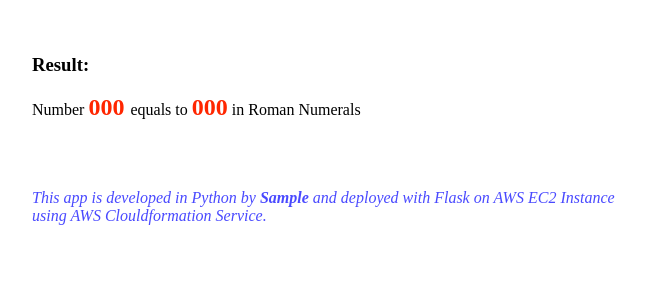
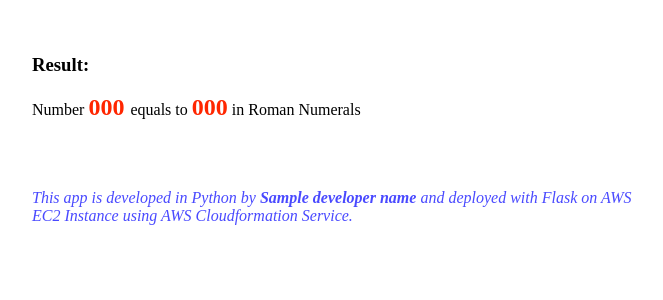
Before and after one commit to julia-sen2026/001-Roman-Numerals-Converter-App, a Flask app: template templates/result.html in a window 1280 px wide. Shown: the part 280-580 px from the top of the page, without its empty margins (308-971 px from the left). Run offline with Flask 3, Linux system fonts and the light colour scheme; the template is opened without the code that fills it: most values are stand-ins (such as "Sample title", 1, 10 or a date in 2020).

Commit message:
app.py dev name changed by variable

```diff
--- a/templates/index.html
+++ b/templates/index.html
@@ -73,7 +73,7 @@
     {% endif %}
   </form>
 
-  <p class="footnote"><i>This app is developed in Python by <b>{{ JuLiA }}</b> and deployed with Flask on AWS EC2 Instance using AWS Cloudformation Service.</i></p>
+  <p class="footnote"><i>This app is developed in Python by <b>{{ developer_name}}</b> and deployed with Flask on AWS EC2 Instance using AWS Cloudformation Service.</i></p>
 </body>
 
 </html>
--- a/templates/result.html
+++ b/templates/result.html
@@ -47,8 +47,8 @@
     <p>Number <span class="result"> <b> {{ number_decimal }}</b> </span>equals to <span class="result"><b>{{ number_roman }}</b></span> in Roman Numerals</p><br><br>
 
 
-    <p class="footnote"><i>This app is developed in Python by <b>{{ JuLiA }}</b> and deployed with Flask on AWS
-            EC2 Instance using AWS Clouldformation Service.</i></p>
+    <p class="footnote"><i>This app is developed in Python by <b>{{ developer_name }}</b> and deployed with Flask on AWS
+            EC2 Instance using AWS Cloudformation Service.</i></p>
 </body>
 
 </html>
```
